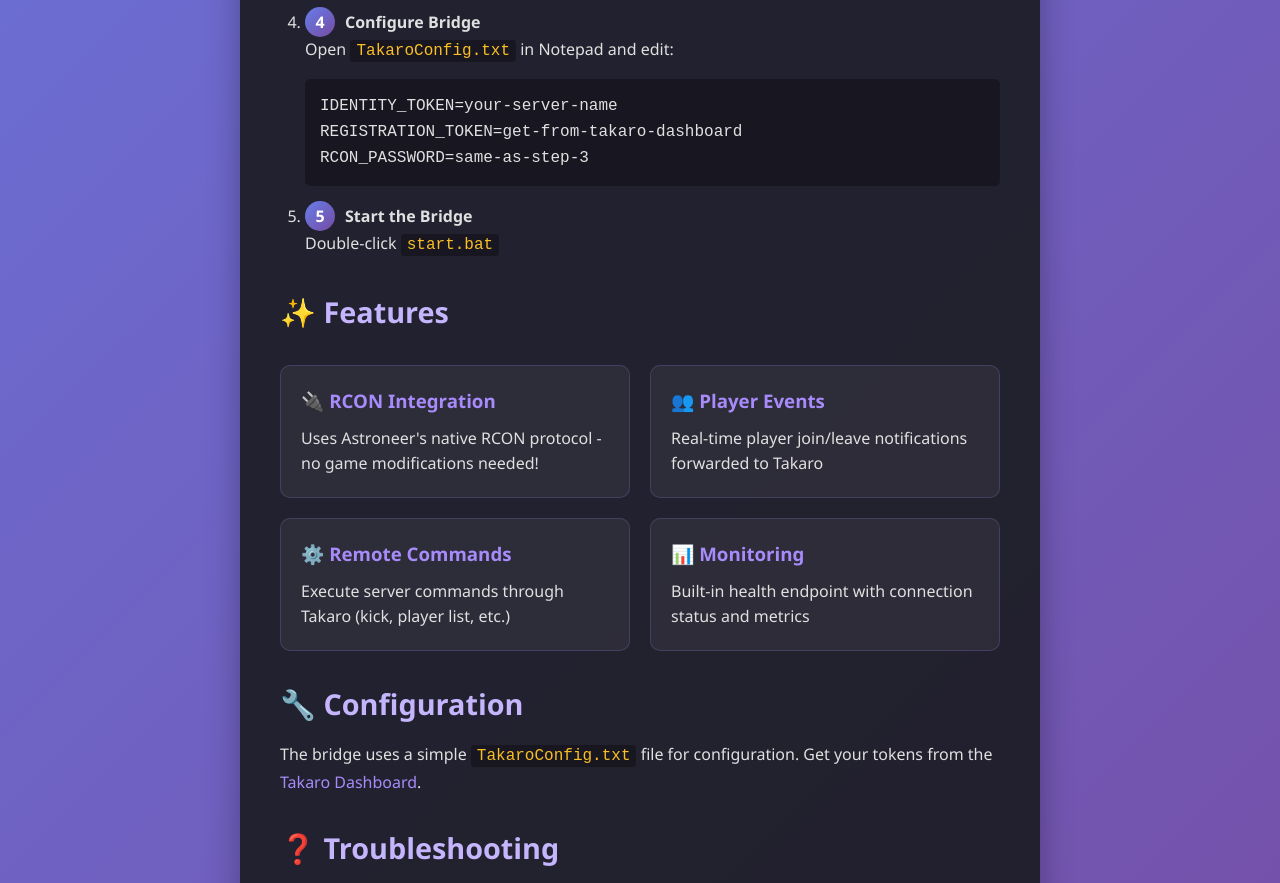
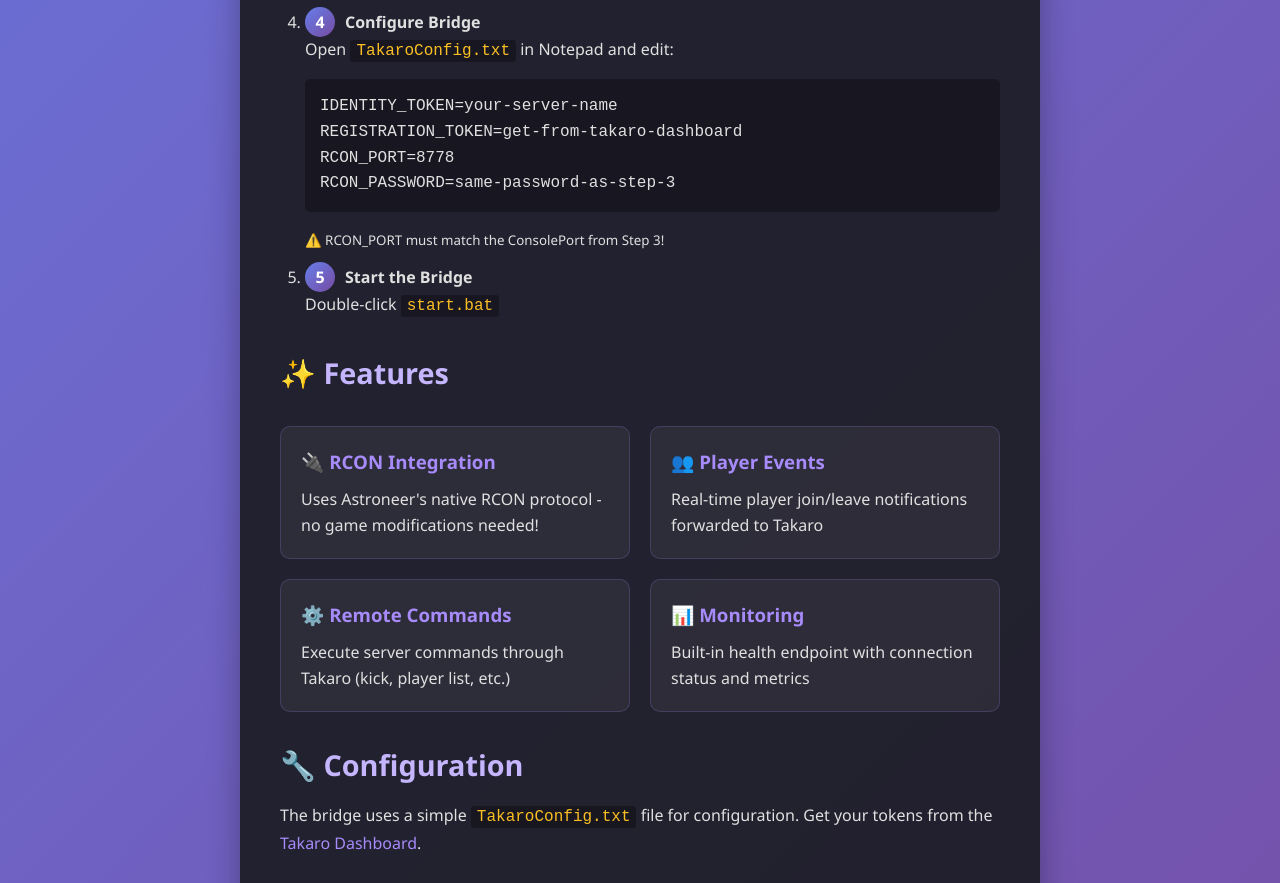
Before and after one commit to mad-001/takaro-astroneer-bridge, a website: page index.html in a window 1280 px wide. Shown: the part 1442-2325 px from the top of the page. Drawn offline with Linux system fonts and the light colour scheme.

Commit message:
docs: add RCON_PORT to Step 4 configuration
- Shows RCON_PORT=8778 in the config example
- Added warning that port numbers must match
- Changed 'same-as-step-3' to 'same-password-as-step-3' for clarity

```diff
--- a/index.html
+++ b/index.html
@@ -212,7 +212,9 @@
                 Open <code>TakaroConfig.txt</code> in Notepad and edit:
                 <pre><code>IDENTITY_TOKEN=your-server-name
 REGISTRATION_TOKEN=get-from-takaro-dashboard
-RCON_PASSWORD=same-as-step-3</code></pre>
+RCON_PORT=8778
+RCON_PASSWORD=same-password-as-step-3</code></pre>
+                <small>⚠️ RCON_PORT must match the ConsolePort from Step 3!</small>
             </li>
             <li><strong><span class="step-number">5</span>Start the Bridge</strong><br>
                 Double-click <code>start.bat</code>
```
